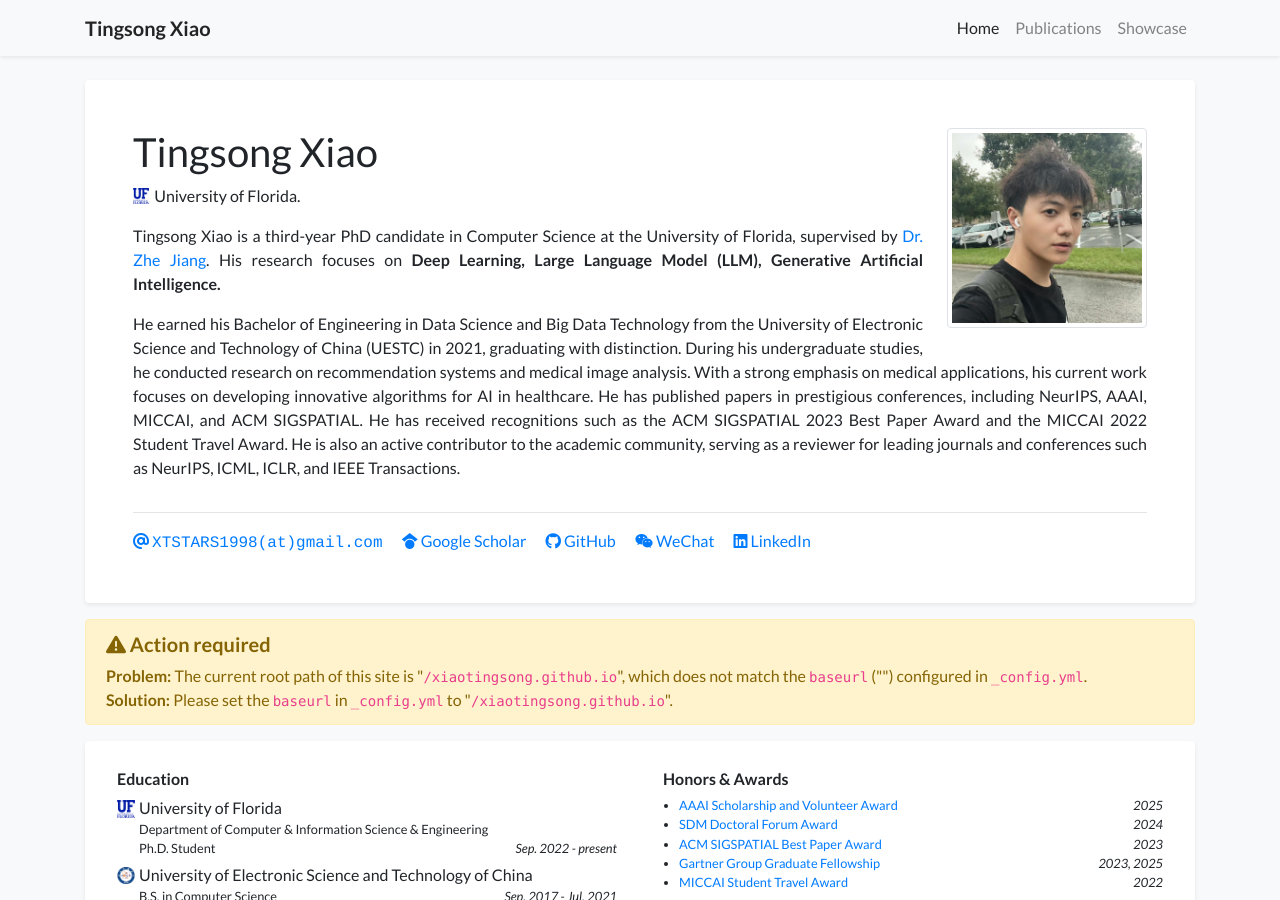
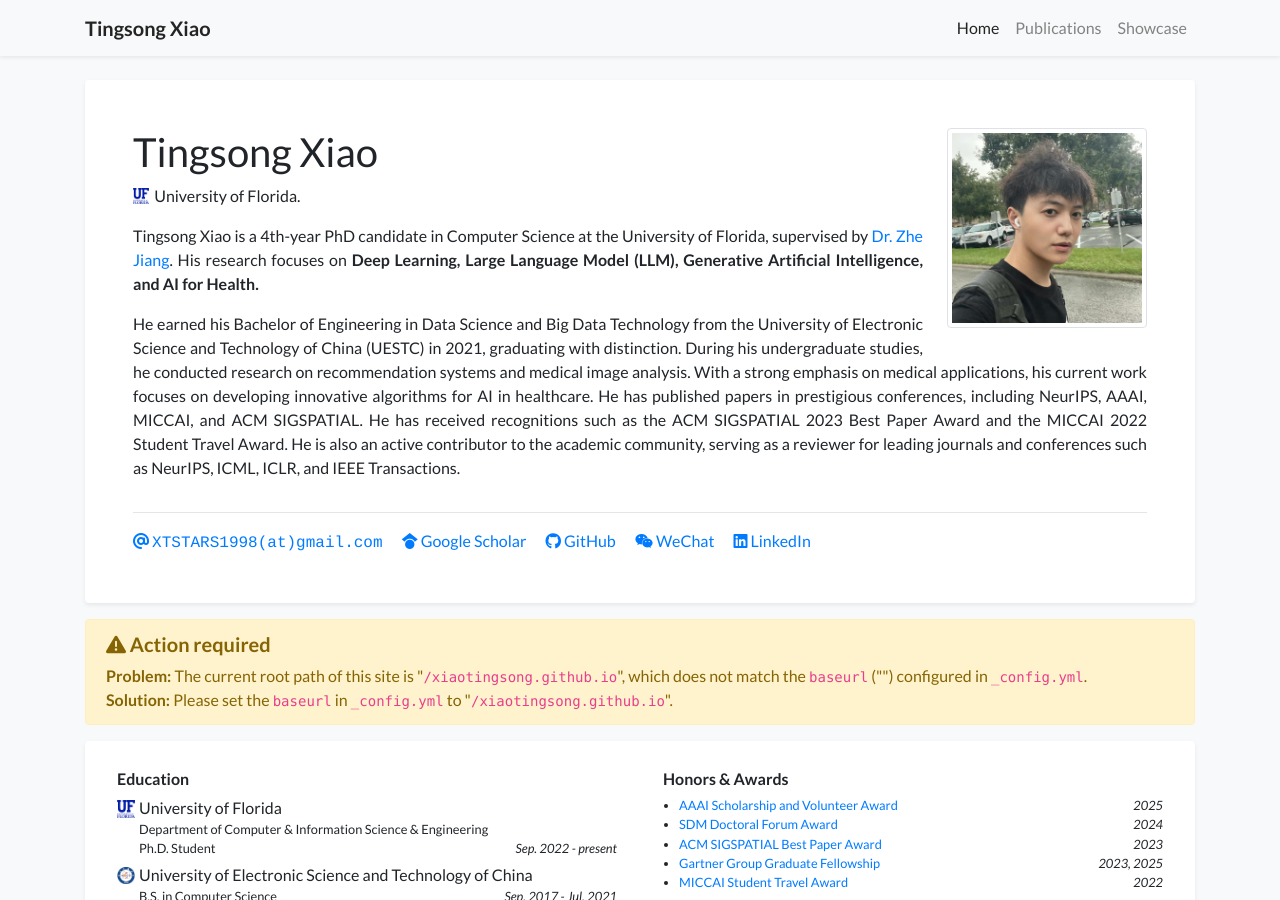
Before and after one commit to xiaotingsong/xiaotingsong.github.io, a Jekyll site: the page built from index.html, in a window 1280 px wide and 900 px high. Built offline with Jekyll 4.4.1, drawn with Linux system fonts in a browser that asks for light colours; nearby versions of some CDN libraries; a style sheet for code colours, icons or effects is not loaded.

Commit message:
Update profile for Tingsong Xiao
Updated the profile to reflect the candidate's current year and expanded research focus.

```diff
--- a/_data/profile.yml
+++ b/_data/profile.yml
@@ -20,7 +20,7 @@ linkedin: tingsong-xiao-83756a219
 short_bio_text_justify: true
 short_bio: >-
   <p>
-    Tingsong Xiao is a third-year PhD candidate in Computer Science at the University of Florida, supervised by <a href="https://www.jiangteam.org/" target="_blank">Dr. Zhe Jiang</a>. His research focuses on <strong>Deep Learning, Large Language Model (LLM), Generative Artificial Intelligence.</strong>
+    Tingsong Xiao is a 4th-year PhD candidate in Computer Science at the University of Florida, supervised by <a href="https://www.jiangteam.org/" target="_blank">Dr. Zhe Jiang</a>. His research focuses on <strong>Deep Learning, Large Language Model (LLM), Generative Artificial Intelligence, and AI for Health.</strong>
   </p>
   <p>
     He earned his Bachelor of Engineering in Data Science and Big Data Technology from the University of Electronic Science and Technology of China (UESTC) in 2021, graduating with distinction.
```
